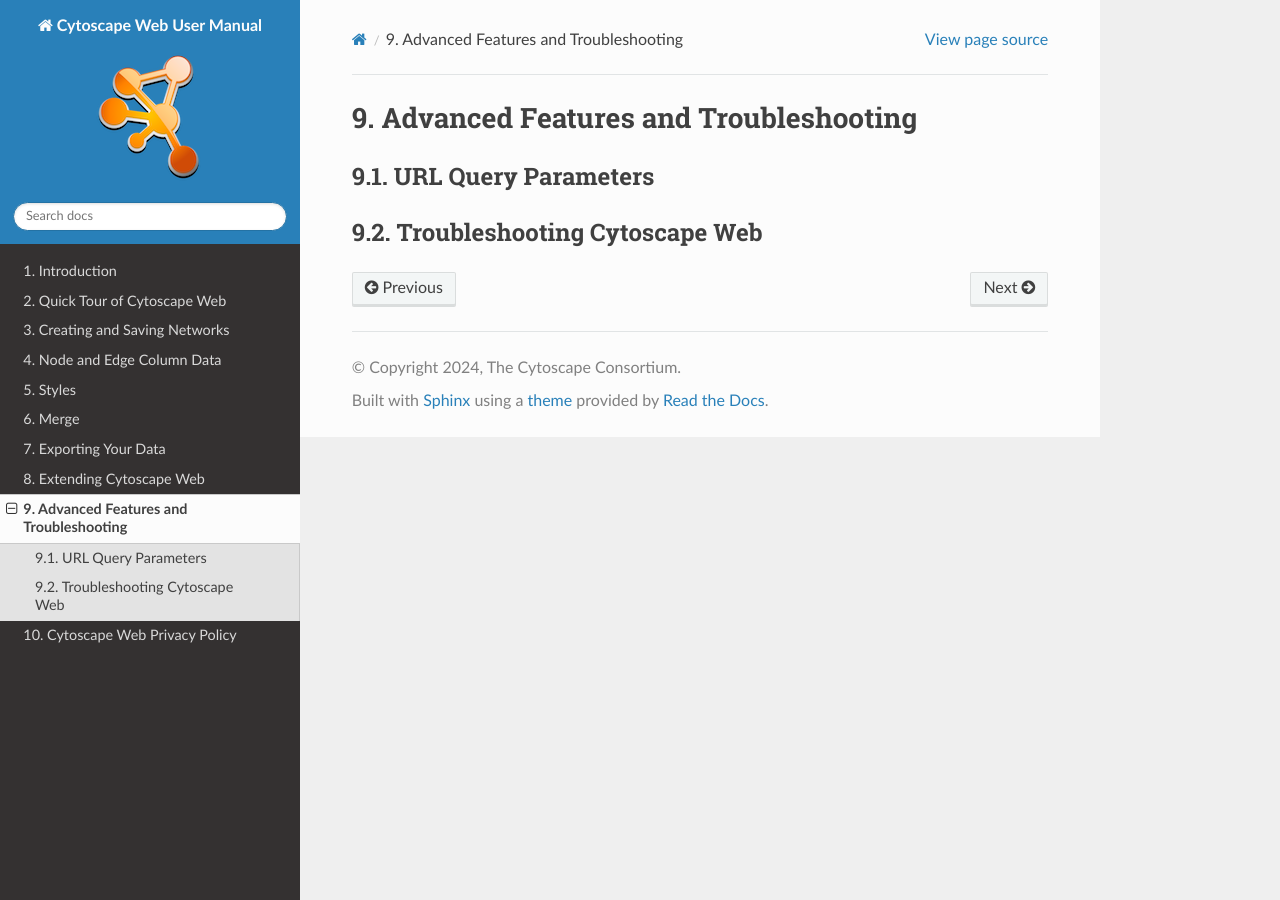
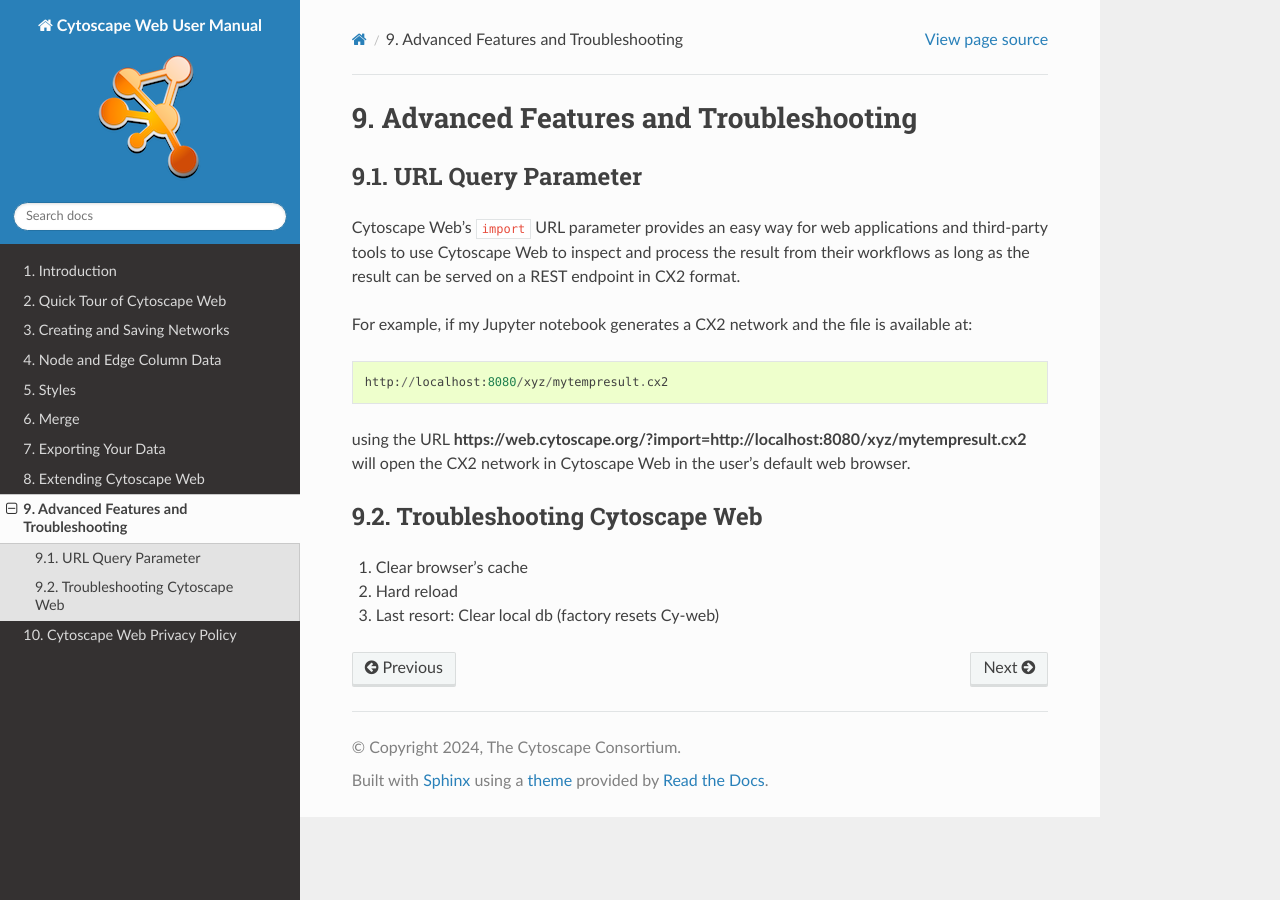
Before and after one commit to cytoscape/web-cytoscape-manual, a Sphinx documentation site: the page built from docs/Advanced.md, in a window 1280 px wide. Built offline with Sphinx 7.4.7 and the Read the Docs theme 3.1.0, drawn with Linux system fonts in a browser that asks for light colours.

Commit message:
Update Advanced.md

````diff
--- a/docs/Advanced.md
+++ b/docs/Advanced.md
@@ -2,6 +2,19 @@
 =========================
 <a id="advanced_features"> </a>
 
-## URL Query Parameters
+## URL Query Parameter
+
+Cytoscape Web's ```import``` URL parameter provides an easy way for web applications and third-party tools to use Cytoscape Web to inspect and process the result from their workflows as long as the result can be served on a REST endpoint in CX2 format.
+
+For example, if my Jupyter notebook generates a CX2 network and the file is available at:
+
+```
+http://localhost:8080/xyz/mytempresult.cx2
+```
+using the URL **https://web.cytoscape.org/?import=http://localhost:8080/xyz/mytempresult.cx2** will open the CX2 network in Cytoscape Web in the user's default web browser.
 
 ## Troubleshooting Cytoscape Web
+
+1. Clear browser's cache
+2. Hard reload
+3. Last resort: Clear local db (factory resets Cy-web)
````
